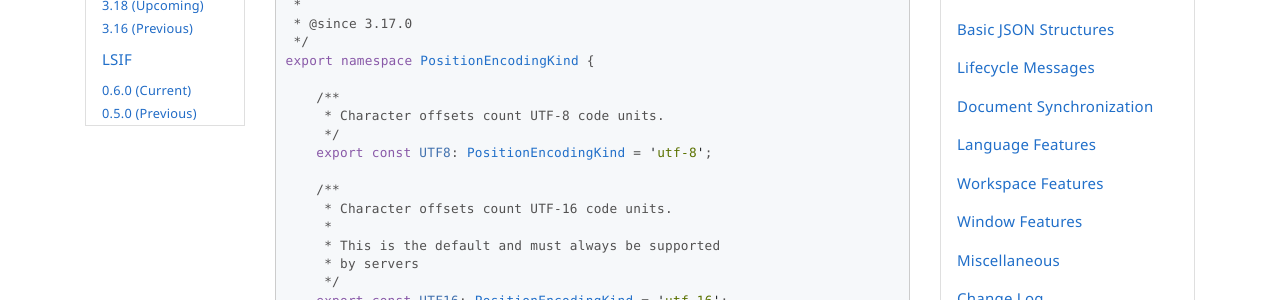
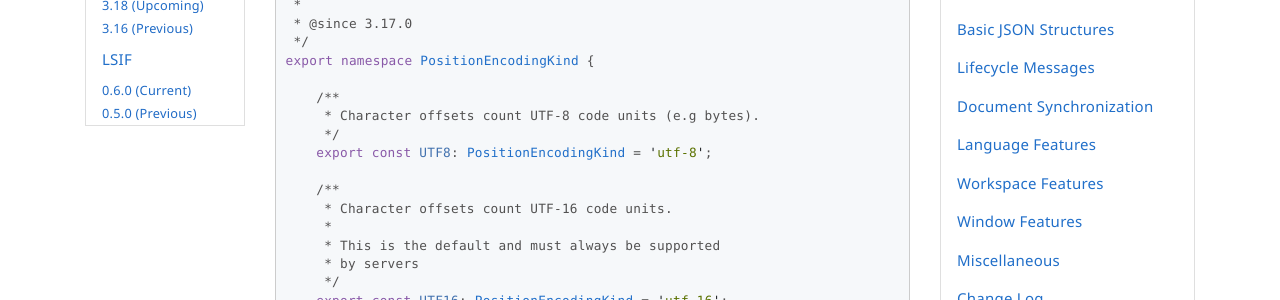
Before and after one commit to microsoft/language-server-protocol, a Jekyll site: the page built from _specifications/lsp/3.17/specification.md, in a window 1280 px wide and 900 px high, scrolled down 13540 px. Shown: the part 170-470 px from the top of the window. Built offline with Jekyll 4.4.1, drawn with Linux system fonts in a browser that asks for light colours; nearby versions of some CDN libraries; emoji names are drawn with the system emoji font; comment, search, counter and statistics services are not loaded.

Commit message:
Fixes #1470: Add clarification for position encoding

```diff
--- a/_specifications/lsp/3.17/types/position.md
+++ b/_specifications/lsp/3.17/types/position.md
@@ -43,7 +43,7 @@ export type PositionEncodingKind = string;
 export namespace PositionEncodingKind {
 
 	/**
-	 * Character offsets count UTF-8 code units.
+	 * Character offsets count UTF-8 code units (e.g bytes).
 	 */
 	export const UTF8: PositionEncodingKind = 'utf-8';
 
```
Also changed, not shown: _specifications/lsp/3.18/types/position.md (+1 -1 lines).
